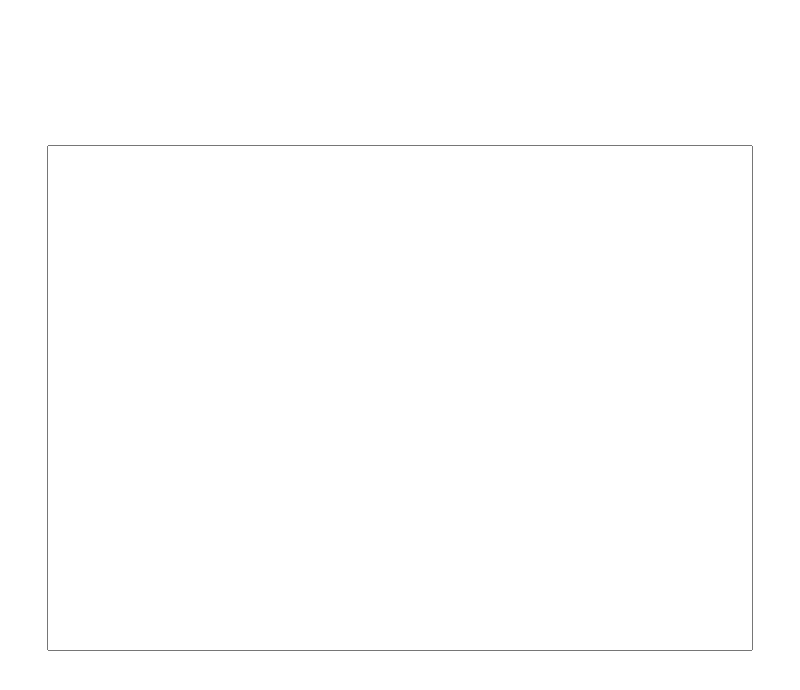
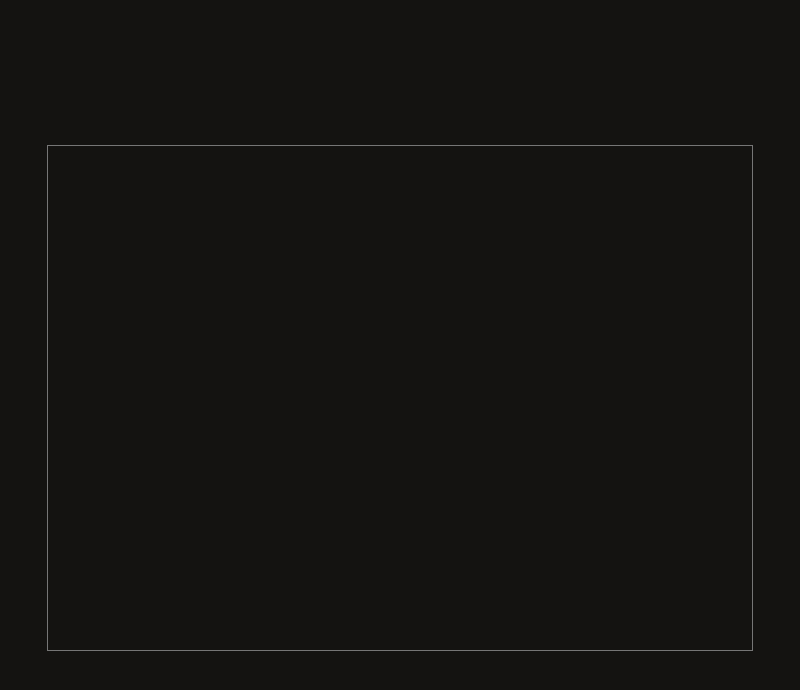
Before and after one commit to amishbni/compiler, an Electron app: page assets/html/main_window.html in a window 800 px wide. Drawn offline with Linux system fonts and the light colour scheme.

Commit message:
Change colors to have a dark theme; Increase text size

```diff
--- a/assets/css/main_window.css
+++ b/assets/css/main_window.css
@@ -7,12 +7,16 @@ body {
 	width: 100%;
 	padding: 0;
 	margin: 0;
+	background-color: #141311;
 }
 
 textarea {
 	resize: none;
 	width: 700px;
 	height: 500px;
+	background-color: #141311;
+	color: #ffffff;
+	font-size: 15px;
 }
 
 .container {
```
